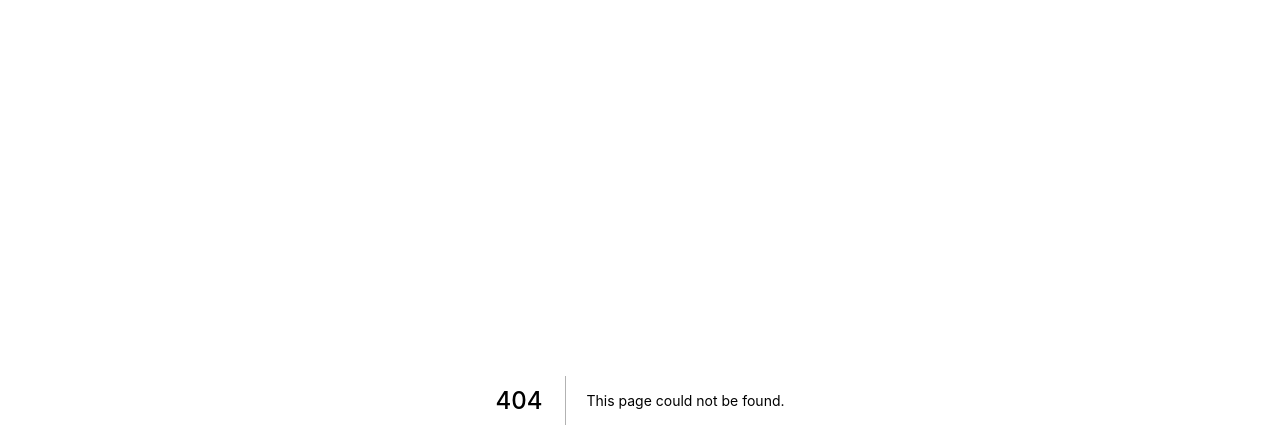
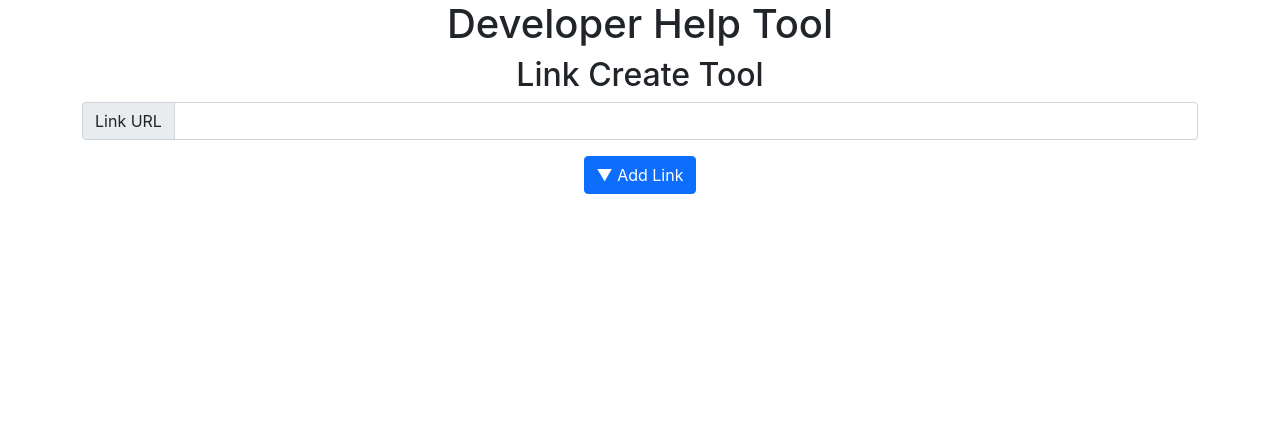
Before and after one commit to eno314/DeveloperHelpTool, a Next.js app: page /link/create in a window 1280 px wide. Before the commit this address had no page. Shown: the top 448 px of the page. Built offline with nearby package versions, Linux system fonts and the light colour scheme.

Commit message:
add link page

```diff
--- /dev/null
+++ b/src/components/molecules/LinkCreateForm/LinkCreateForm.tsx
@@ -0,0 +1,79 @@
+import React, { ReactNode } from "react";
+
+type State = {
+    linkURLText : string,
+    links: Link[],
+}
+
+type Link = {
+    url: string
+}
+
+
+class LinkCreateForm extends React.Component<{}, State> {
+
+    constructor(prop: any) {
+        super(prop)
+        this.state = {
+            linkURLText: '',
+            links: []
+        }
+
+        this.linkList = this.linkList.bind(this)
+        this.onChangeLinkURLText = this.onChangeLinkURLText.bind(this)
+        this.onClickAddLink = this.onClickAddLink.bind(this)
+    }
+
+    render(): ReactNode {
+        return (
+            <div className={"container"}>
+                <div className={"input-group mb-3"}>
+                    <span className={"input-group-text"} id={"linkURL"}>Link URL</span>
+                    <input type={"url"} className={"form-control"} aria-describedby={"linkURL"} value={this.state.linkURLText} onChange={this.onChangeLinkURLText} />
+                </div>
+                <div className={"row"}>
+                    <div className={"col text-center"}>
+                        <button type={"button"} className={"btn btn-primary"} onClick={this.onClickAddLink}>▼ Add Link</button>
+                    </div>
+                </div>
+                <div className={"list-group"}>
+                    {this.linkList()}
+                </div>
+            </div>
+        )
+    }
+
+    linkList(): ReactNode {
+        return this.state.links.map((link: Link, i: number) => {
+            return (
+                <a
+                    key={i}
+                    className={"list-group-item list-group-item-action"}
+                    target="_blank"
+                    rel="noopener noreferrer"
+                    href={link.url}>
+                    {link.url}
+                </a>
+            )
+        })
+    }
+
+    onChangeLinkURLText(e: React.ChangeEvent<HTMLInputElement>) {
+        this.setState({
+            linkURLText: e.target.value
+        })
+    }
+
+    onClickAddLink(e: React.MouseEvent<HTMLElement>) {
+        const newLinks = Array.from(this.state.links)
+        const inputURL = this.state.linkURLText
+
+        newLinks.push({ url: inputURL })
+
+        this.setState({
+            links: newLinks,
+        })
+    }
+}
+
+export default LinkCreateForm
--- /dev/null
+++ b/src/pages/link/create/index.tsx
@@ -0,0 +1,10 @@
+import DeveloperHelpToolFrame from '@/components/molecules/DeveloperHelpToolFrame/DeveloperHelpToolFrame'
+import LinkCreateForm from '@/components/molecules/LinkCreateForm/LinkCreateForm'
+import React from 'react'
+
+export default function UrlEncode() {
+    return <DeveloperHelpToolFrame
+        subTitle={"Link Create Tool"}
+        content={<LinkCreateForm />}
+    />
+}
```
